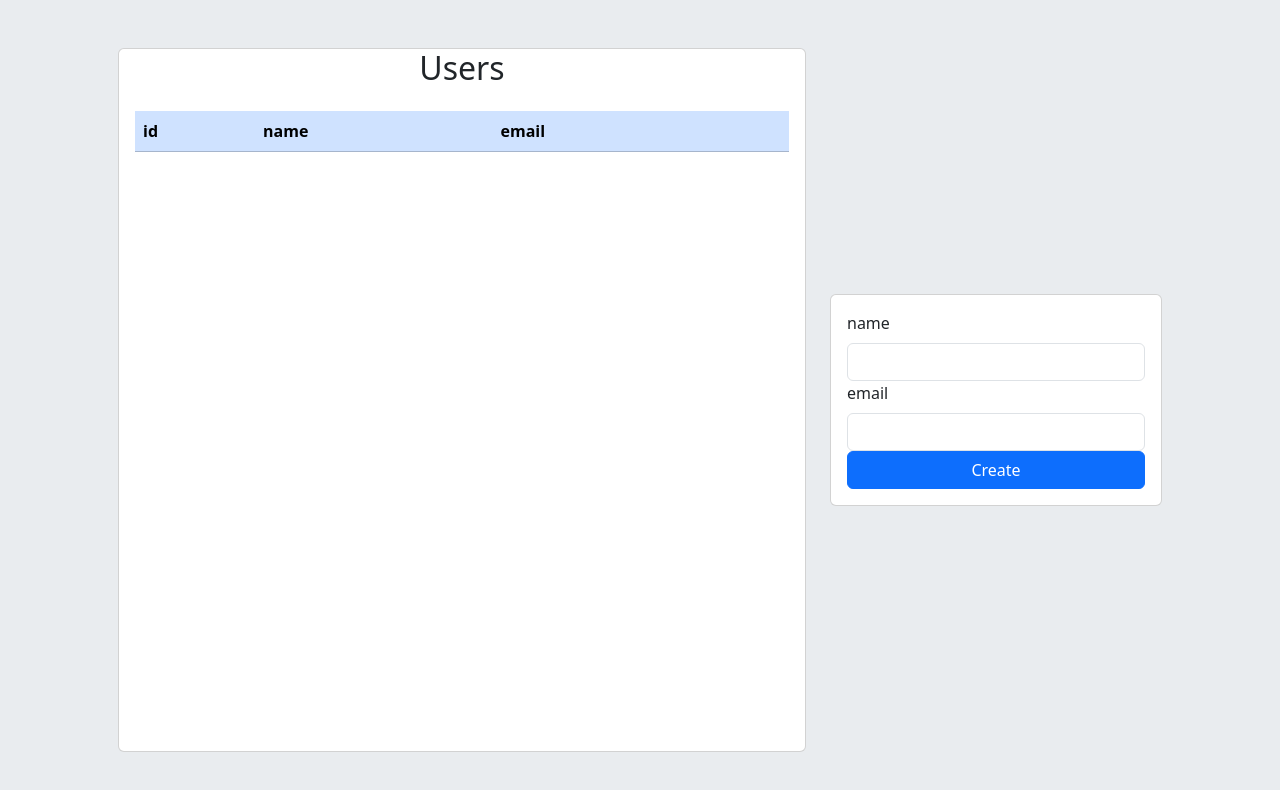
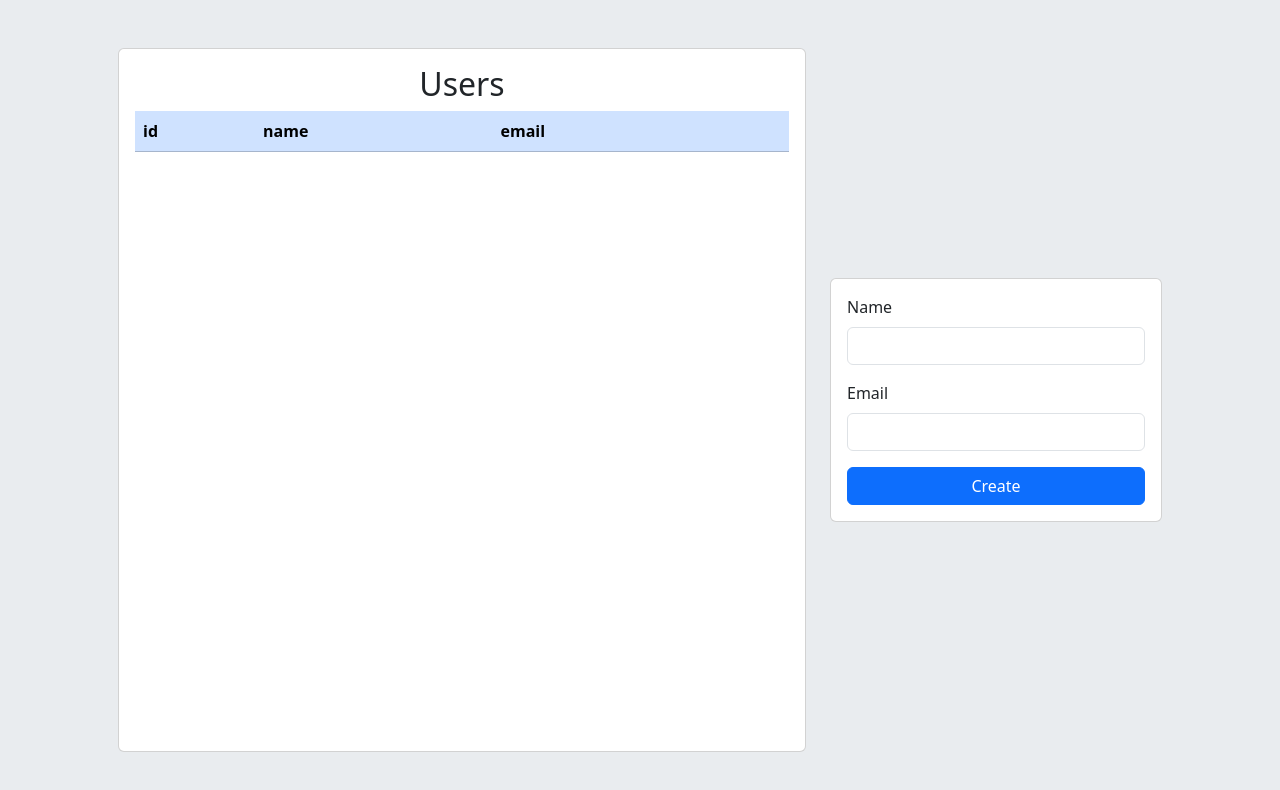
Before and after one commit to wingbbx/nodejs-session-2, a website: page public/index.html in a window 1280 px wide. Drawn offline with nearby package versions, Linux system fonts and the light colour scheme; no server answers.

Commit message:
fix: fix index.html

```diff
--- a/public/index.html
+++ b/public/index.html
@@ -16,13 +16,11 @@
       <div class="row h-100">
         <div class="col-8 mx-auto h-100">
           <div class="card h-100">
+              <div class="card-body h-100 d-flex flex-column">
                 <h2 class="card-title text-center">Users</h2>
-            <div class="card-body h-100">
               <div class="table-responsive overflow-auto">
-
-
                 <table class="table table-hover">
-                <thead class="table-primary">
+                  <thead class="table-primary sticky-top">
                     <tr>
                       <th>id</th>
                       <th>name</th>
@@ -41,15 +39,17 @@
           <div class="card">
             <div class="card-body">
               <form>
-                <div>
-                  <label for="name" class="form-label">name</label>
+                <div class="mb-3">
+                  <label for="name" class="form-label">Name</label>
                   <input type="text" id="name" class="form-control" />
                 </div>
-                <div>
-                  <label for="email" class="form-label">email</label>
+                <div class="mb-3">
+                  <label for="email" class="form-label">Email</label>
                   <input type="email" id="email" class="form-control" />
                 </div>
-                <button class="btn btn-primary w-100 create-user">Create</button>
+                <button class="btn btn-primary w-100 create-user">
+                  Create
+                </button>
               </form>
             </div>
           </div>
```
Lines whose indentation alone changed are shown as unchanged.
